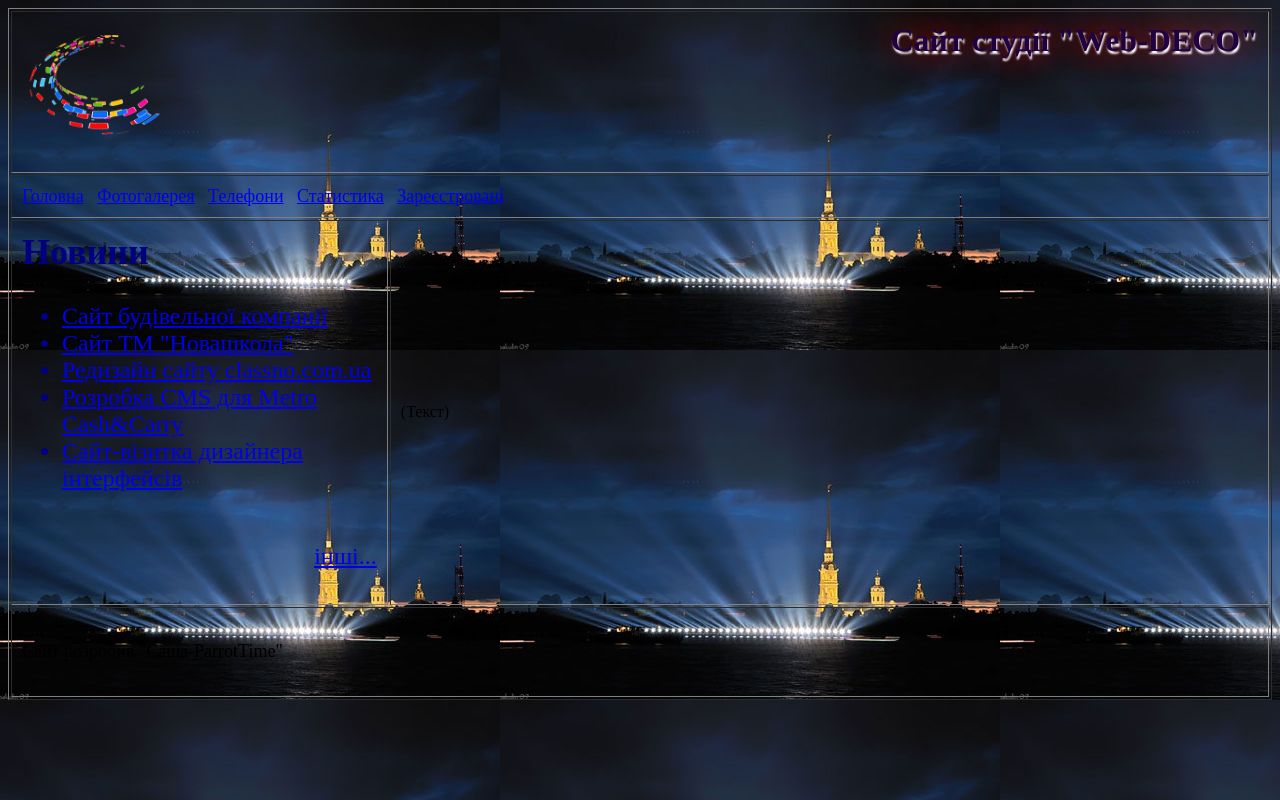
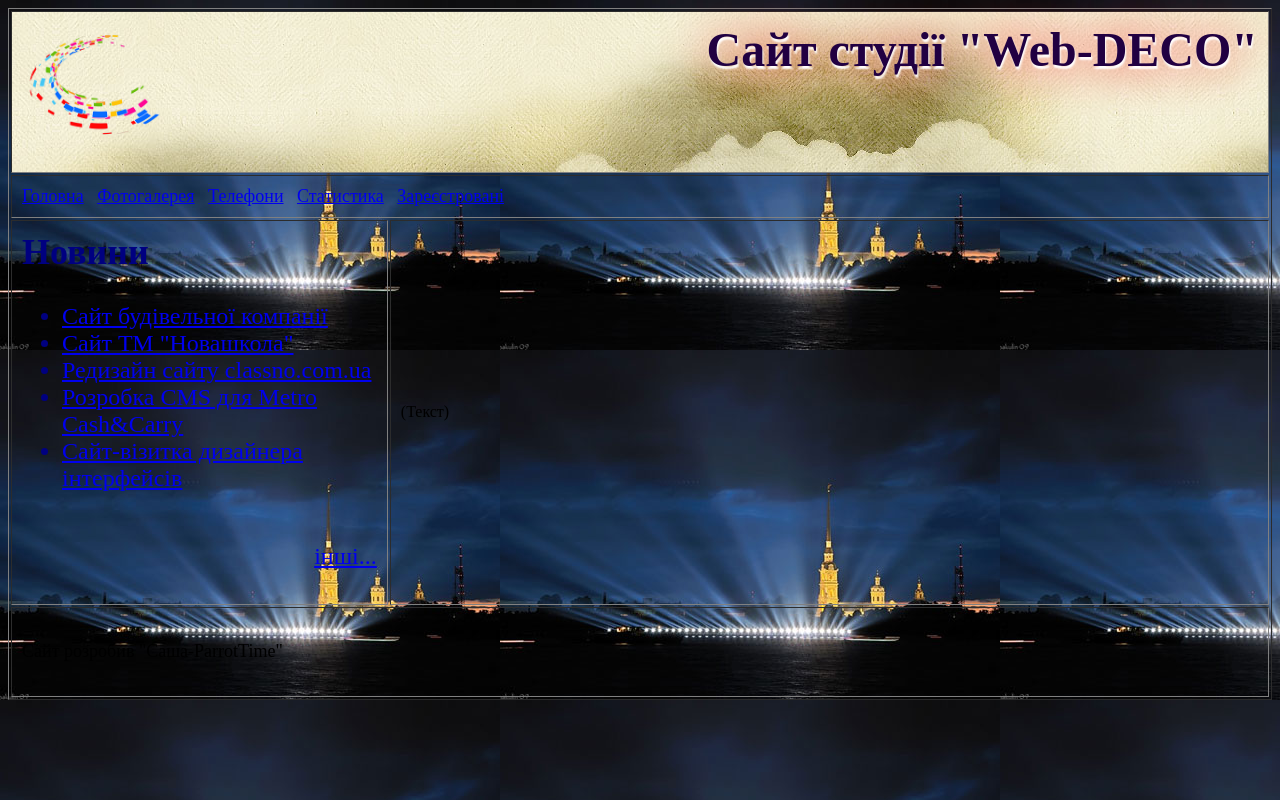
Before and after one commit to ParrotTime123/parrottime123.github.io, a plain HTML site: page index.html in a window 1280 px wide. Drawn offline with Linux system fonts and the light colour scheme.

Commit message:
10 - Добавити Фон заголовка

```diff
--- a/index.html
+++ b/index.html
@@ -13,9 +13,9 @@
 <body background="images/city.jpg">
 <table border="1" align="center" cellpadding="10">
 <tr>
-	<td colspan="2" height"150" align="right">
+	<td background="images/bg-3.jpg" colspan="2" height"150" align="right" hspace="5">
 	<img src="images/logo.png" height="140" width="140" align="left" >
-	<font color="Maroon"><h1 class="shadowtext">Сайт студії "Web-DECO"</h1></font> </td>
+	<font size="5" color="Maroon"><h1 class="shadowtext">Сайт студії "Web-DECO"</h1></font> </td>
 	</tr>
 	<tr>
 		<td colspan="2"> <font size="4">
```
Also changed, not shown: images/bg-3.jpg (added).
